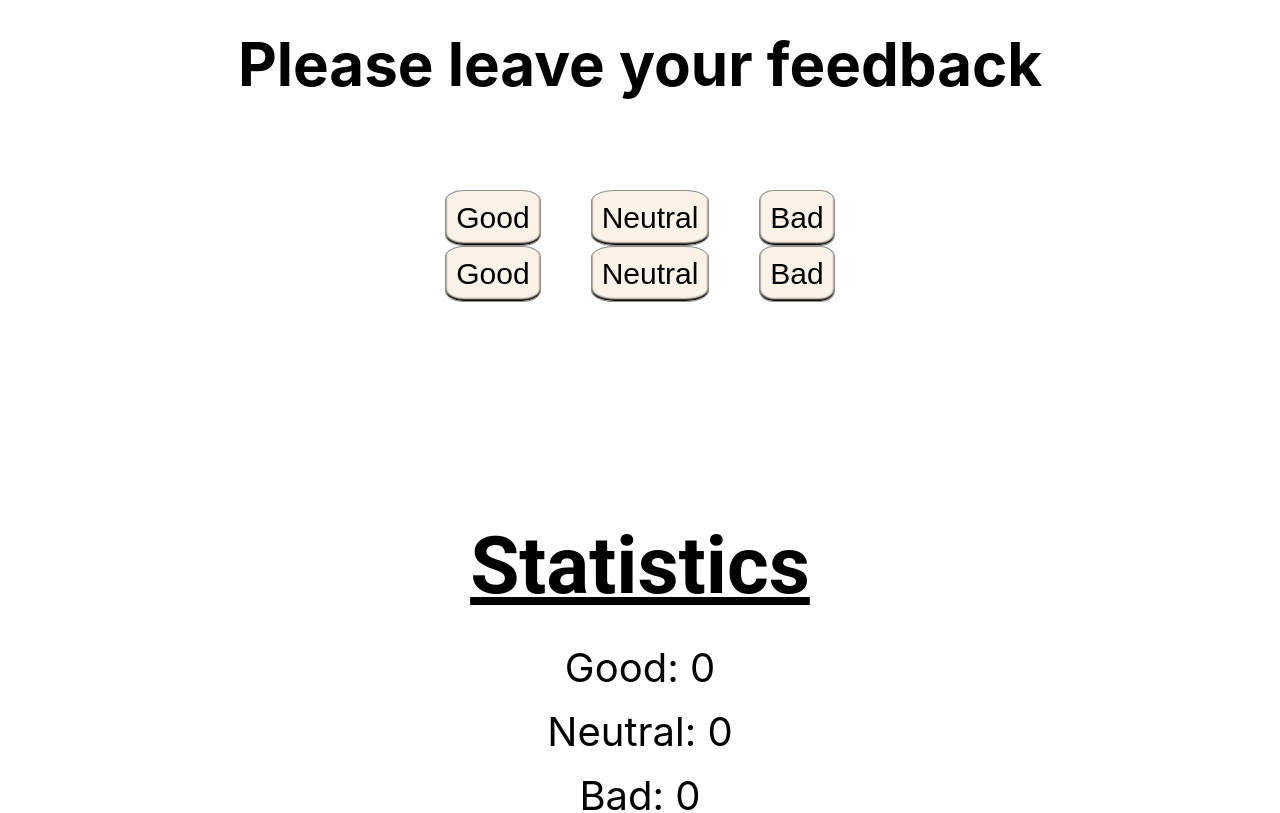
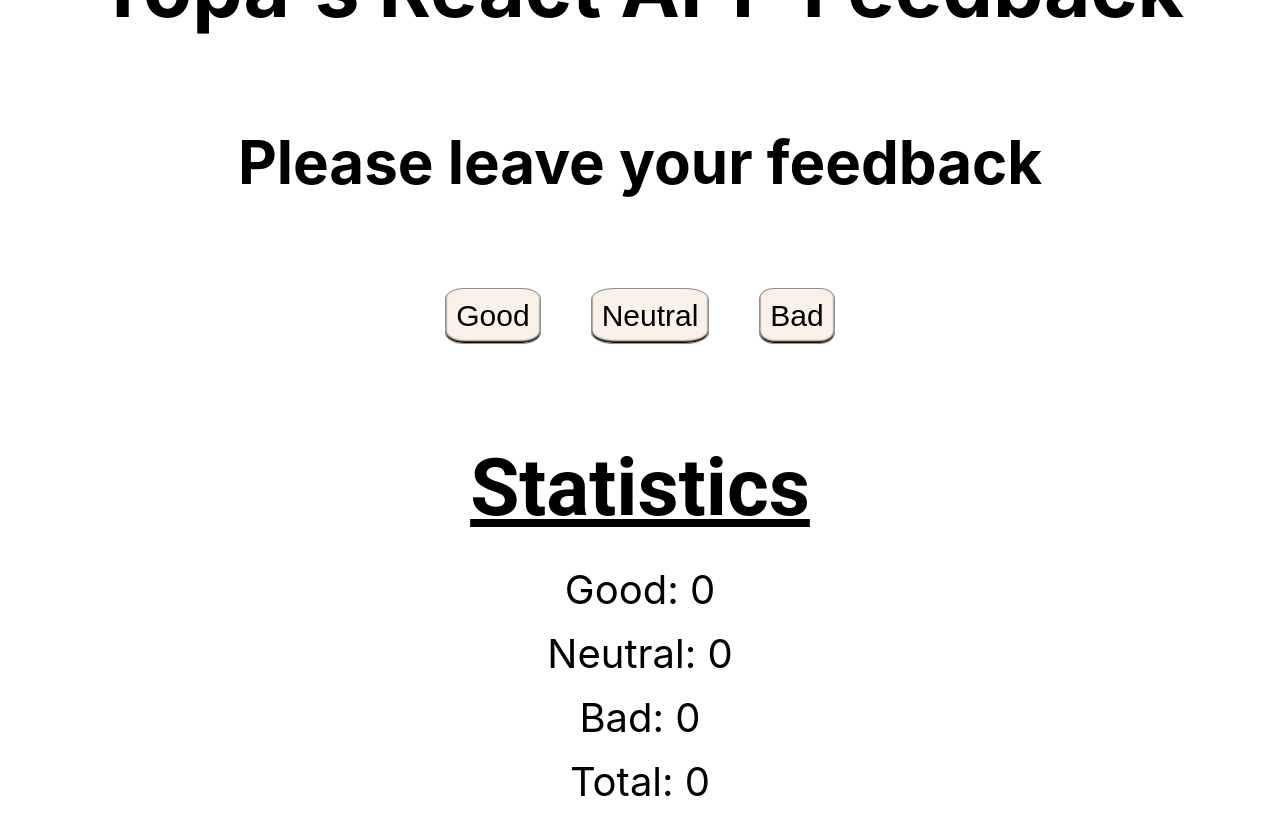
Before and after one commit to exigibil/goit-react-hw-02-feedback, a Vue app: page / in a window 1280 px wide. Shown: the top 813 px of the page. Built offline with nearby package versions, Linux system fonts and the light colour scheme.

Commit message:
update compoenents

```diff
--- a/src/components/FeedbackOptions/FeedbackOptions.jsx
+++ b/src/components/FeedbackOptions/FeedbackOptions.jsx
@@ -1,9 +1,9 @@
 import React from 'react';
 import styles from './FeedbackOptions.module.css';
 
-function FeedbackButtons({ good, neutral, bad, onLeaveFeedback }) {
-  const handleClick = options => {
-    onLeaveFeedback(options);
+function FeedbackButtons({ onLeaveFeedback }) {
+  const handleClick = option => {
+    onLeaveFeedback(option);
   };
 
   return (
--- a/src/components/Statistics/Statistic.module.css
+++ b/src/components/Statistics/Statistic.module.css
@@ -2,8 +2,7 @@
     display: flex;
     flex-direction: column;
     align-items: center;
-    margin-top: 100px;
-    padding: 50px;
+    padding: 30px;
 
 
     .statisticTitle {
--- a/src/components/Statistics/StatisticsText.jsx
+++ b/src/components/Statistics/StatisticsText.jsx
@@ -1,8 +1,7 @@
-import React from'react';
-import styles from "./Statistic.module.css"
+import React from 'react';
+import styles from './Statistic.module.css';
 
-function Statistics ({ good, neutral, bad, total, positivePercentage}) {
-  const formattedPositivePercentage = Number(positivePercentage).toFixed(2);
+function Statistics({ good, neutral, bad, total, positivePercentage }) {
   return (
     <div className={styles.statisticsContainer}>
       <h2 className={styles.statisticTitle}>Statistics</h2>
@@ -10,7 +9,7 @@ function Statistics ({ good, neutral, bad, total, positivePercentage}) {
       <p className={styles.statisticRow}>Neutral: {neutral}</p>
       <p className={styles.statisticRow}>Bad: {bad}</p>
       <p className={styles.statisticRow}>Total: {total}</p>
-        <p className={styles.statisticRow}>Positive: {formattedPositivePercentage}%</p>
+      <p className={styles.statisticRow}>Positive: {positivePercentage}%</p>
     </div>
   );
 }
--- a/src/components/feedback/Feedback.jsx
+++ b/src/components/feedback/Feedback.jsx
@@ -2,7 +2,6 @@ import React, { useState } from 'react';
 import styles from './feedback.module.css';
 import Statistics from '../Statistics/StatisticsText';
 import FeedbackOptions from '../FeedbackOptions/FeedbackOptions';
-
 
 function Feedback() {
   const [good, setGood] = useState(0);
@@ -10,11 +9,17 @@ function Feedback() {
   const [bad, setBad] = useState(0);
 
   const totalFeedback = good + neutral + bad;
-  const positivePercentrage = totalFeedback > 0 ? ((good / totalFeedback) * 100).toFixed(2) : 0;
+  const positivePercentrage =
+    totalFeedback > 0 ? ((good / totalFeedback) * 100).toFixed(2) : 0;
 
-
-  const updateCount = (setCount) => {
-    setCount((prevCount) => prevCount + 1);
+  const updateCount = option => {
+    if (option === 'good') {
+      setGood(prevGood => prevGood + 1);
+    } else if (option === 'neutral') {
+      setNeutral(prevNeutral => prevNeutral + 1);
+    } else if (option === 'bad') {
+      setBad(prevBad => prevBad + 1);
+    }
   };
 
   return (
@@ -22,16 +27,15 @@ function Feedback() {
       <h1 className={styles.feedbackHeader}>Topa's React APP Feedback</h1>
       <h2 className={styles.feedbackHeader}>Please leave your feedback</h2>
 
-      <div className={styles.feedbackWrapper}>
-        <button onClick={() => updateCount(setGood)} className={styles.feedbackMood}>Good</button>
-        <button onClick={() => updateCount(setNeutral)} className={styles.feedbackMood}>Neutral</button>
-        <button onClick={() => updateCount(setBad)} className={styles.feedbackMood}>Bad</button>
-      </div>
+      <FeedbackOptions onLeaveFeedback={updateCount} />
 
-    <FeedbackOptions options = {{good: setGood, neutral: setNeutral, bad: setBad, onLeaveFeedback: updateCount}} />
-
-    <Statistics good={good} neutral={neutral} bad={bad} total={totalFeedback} positivePercentage={positivePercentrage} />
-
+      <Statistics
+        good={good}
+        neutral={neutral}
+        bad={bad}
+        total={totalFeedback}
+        positivePercentage={positivePercentrage}
+      />
     </div>
   );
 }
```
Lines whose indentation alone changed are shown as unchanged.
